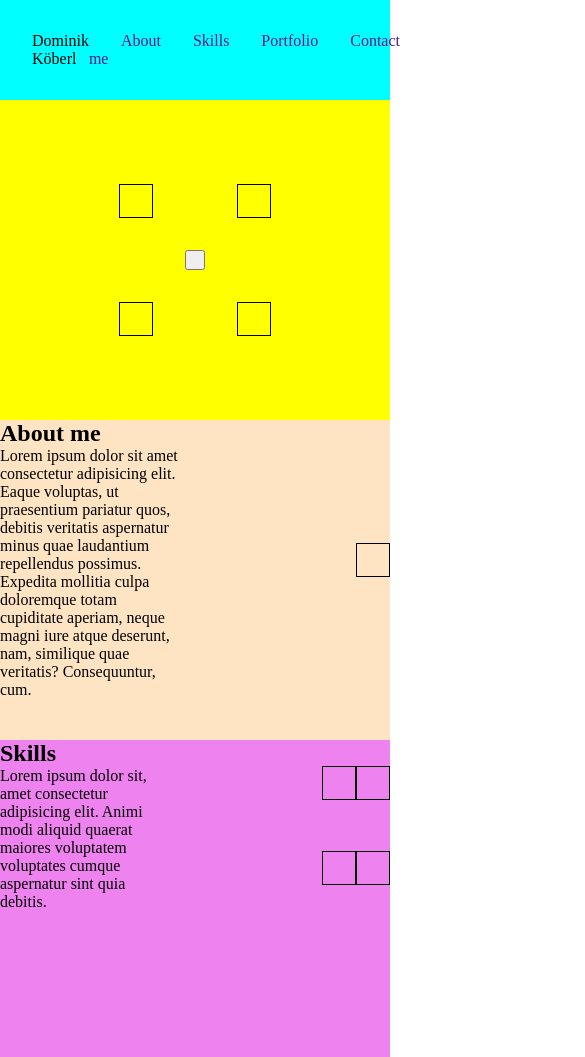
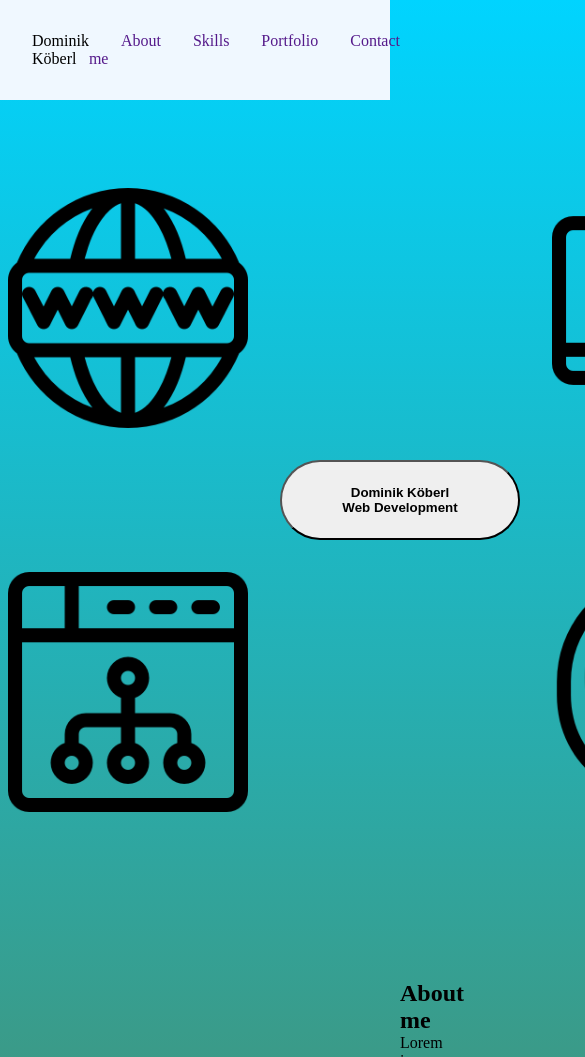
Before and after one commit to dokoe92/portfolio_website, a plain HTML site: page index.html in a window 390 px wide. Shown: the top 1057 px of the page, 585 px wide, since content can reach past the window. Drawn offline with Linux system fonts and the light colour scheme.

Commit message:
basic website, projects section not finished, not responsive, no javascript

```diff
--- a/index.html
+++ b/index.html
@@ -28,11 +28,11 @@
     <main>
         <section id = "hero">
             <div class ="hero-wrapper">
-                <div class="box a"></div>
-                <div class="box b"></div>
-                <button class="contact-me-button"></button>
-                <div class="box c"></div>
-                <div class="box d"></div>
+                <img src="./resourses/images/icons/weltweites-netz.png" class="a hero-icon" alt="">
+                <img src="./resourses/images/icons/anlaufen.png" class="b hero-icon" alt="">
+                <button class="contact-me-button">Dominik Köberl <br>Web Development</button>
+                <img src="./resourses/images/icons/ux-design.png" class="c hero-icon" alt="">
+                <img src="./resourses/images/icons/programmierer.png" class="d hero-icon" alt="">
             </div>
         </section>
 
@@ -43,7 +43,7 @@
                     <p>Lorem ipsum dolor sit amet consectetur adipisicing elit. Eaque voluptas, ut praesentium pariatur quos, debitis veritatis aspernatur minus quae laudantium repellendus possimus. Expedita mollitia culpa doloremque totam cupiditate aperiam, neque magni iure atque deserunt, nam, similique quae veritatis? Consequuntur, cum.</p>
                 </div>
                 <div class = "image-container-about-me">
-                    <div class="box"></div>
+                    <img src="./resourses/images/dominik.jpg" alt="">
                 </div>
             </div>
         </section>
@@ -55,10 +55,10 @@
                     <p>Lorem ipsum dolor sit, amet consectetur adipisicing elit. Animi modi aliquid quaerat maiores voluptatem voluptates cumque aspernatur sint quia debitis.</p>
                 </div>
                 <div class="image-container-skills skills-grid">
-                    <div class="box 1"></div>
-                    <div class="box 2"></div>
-                    <div class="box 3"></div>
-                    <div class="box 4"></div>
+                    <img src="./resourses/images/icons/html.png" class="skill-icon"></img>
+                    <img src="resourses/images/icons/css.png" class="skill-icon"></img>
+                    <img src="resourses/images/icons/javascript.png" class="skill-icon"></img>
+                    <img src="resourses/images/icons/github.png" class="skill-icon"></img>
 
                 </div>
             </div>
--- a/resourses/style.css
+++ b/resourses/style.css
@@ -4,13 +4,23 @@
     box-sizing: border-box;
 }
 
+body{
+    background: rgb(2,0,36);
+    background: linear-gradient(0deg, rgb(68, 65, 119) 0%, rgba(121,93,9,1) 35%, rgba(0,212,255,1) 100%);
+}
+
+section{
+    padding-bottom: 10rem;
+}
+
+/*navigation section*/
 nav{
     display: flex;
     justify-content: space-between;
     align-items: center;
     padding: 2rem;
-    background-color: aqua;
     position: sticky;
+    background-color: aliceblue;
 }
 
 nav ul{
@@ -26,17 +36,28 @@ nav a{
     padding-left:2rem;
 }
 
+/*main section*/
+main{
+    padding: 0 25rem;
+}
+
 /*hero section*/
+
+h1{
+    text-align: center;
+    position:relative;
+    top: 2rem;
+}
 
 #hero{
     height: 20rem;
-    background-color: yellow;
     display: flex;
     justify-content: center;
     align-items: center;
     flex: 1;
-
-
+    padding-bottom: 30rem;
+    padding-top: 25rem;
+    min-width: 20%;
 }
 
 .hero-wrapper{
@@ -56,6 +77,11 @@ nav a{
     height: 2rem;
 }
 
+.hero-icon{
+    height: 15rem;
+}
+
+
 .a{
     grid-area: a;
 }
@@ -72,78 +98,76 @@ nav a{
 
 .contact-me-button{
     grid-area: button;
-    height: 20px;
-    width: 20px;
+    height: 6em;
+    width: 15rem;
+    border-radius: 20rem;
+    font-weight: bold;
 }
 
 
 /*about me section*/
-#about-me{
-    background-color: bisque;
-    height: 20rem;
 
+.about-me-wrapper{
+    display: flex;
+    justify-content: center;
+    flex-wrap: wrap;
 }
 
-.about-me-wrapper{
-    display: grid;
-    grid-template-areas:
-    "text-field image-field";
-}
 
 .text-container-about-me{
     display:flex;
-    grid-area: text-field;
     flex-direction: column;
     flex:1;
-    width: 50%;
+    min-width: 25%;
 }
 
 .image-container-about-me{
     display:flex;
-    grid-area: image-field;
-    align-items: center;
+    justify-content: center;
+    align-items: flex-start;
+    flex: 1;
+}
+
+#about-me img{
+    height: 20rem;
+    border-radius: 20%;;
+    padding: 1rem;
+    margin: 0 auto;
 }
 
 /*Skills section*/
-#skills{
-    background-color: violet;
-    height: 20rem;
-}
 
 .skills-wrapper{
-    display: grid;
-    grid-template-areas:
-    "text-field image-field";
+    display: flex;
+    flex-wrap: wrap;
 }
 
 .text-container-skills{
     display:flex;
-    grid-area: text-field;
     flex-direction: column;
     flex:1;
-    width: 50%;
+    min-width: 25%;
 }
 
 .image-container-skills{
     display:flex;
-    grid-area: image-field;
     justify-content: center;
     align-items: center;
 }
 
 
 .skills-grid{
-    display:grid;
-    grid-template-areas:
-    "1 2"
-    "3 4"
+    display:flex;
+    width: 30rem;
+    justify-content: center;
+}
+
+.skill-icon{
+    height: 5rem;
 }
 
 /*Portfolio-section*/
-#portfolio{
-    background-color: green;
-    height: 20rem;
-}
+
 
 .portfolio-wrapper{
     display:flex;
@@ -162,6 +186,5 @@ nav a{
 
 /*footer*/
 footer{
-    background-color: blanchedalmond;
     text-align: center;
 }
```
Also changed, not shown: resourses/images/dominik.jpg (renamed from resourses/images/IMG-20210929-WA0014 (1).jpg), resourses/images/icons/anlaufen.png (added), resourses/images/icons/css.png (added), resourses/images/icons/github.png (added), resourses/images/icons/html.png (added), resourses/images/icons/javascript.png (added), resourses/images/icons/programmierer.png (added), resourses/images/icons/ux-design.png (added), resourses/images/icons/weltweites-netz.png (added).
